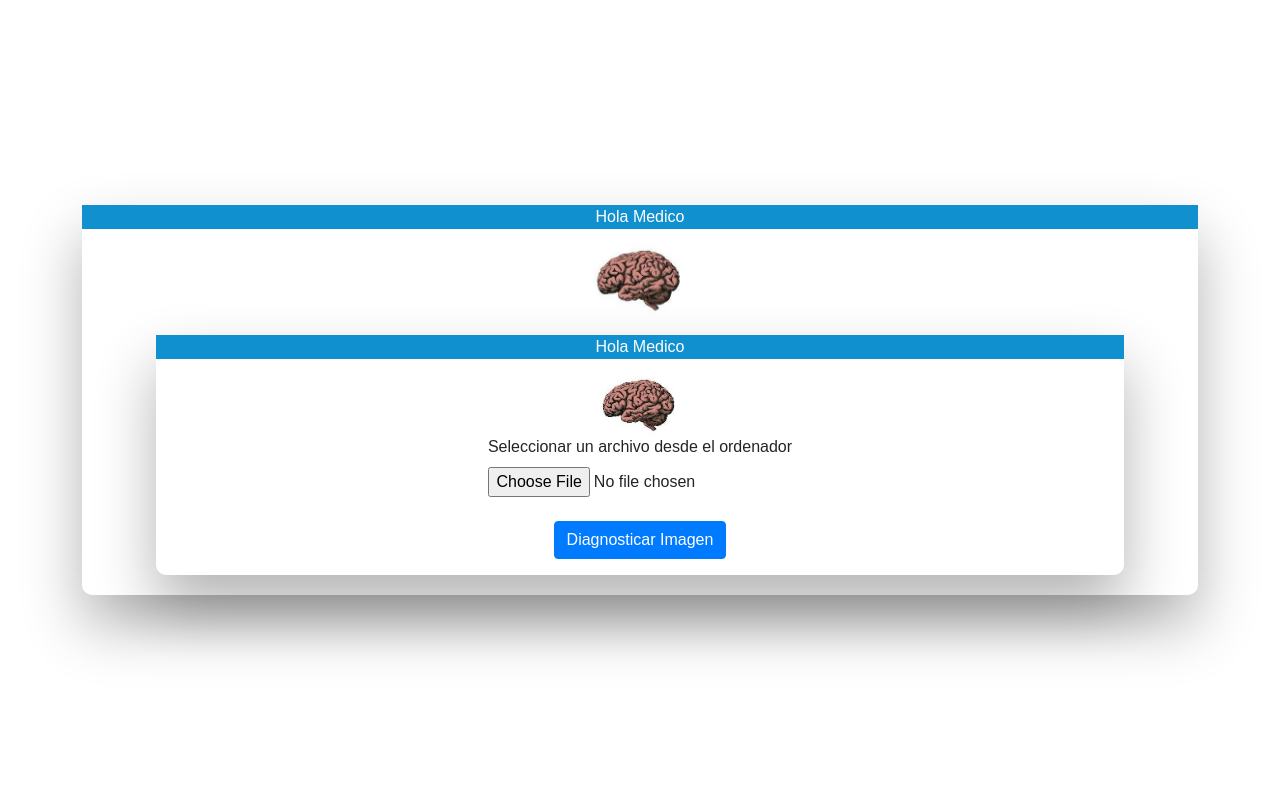
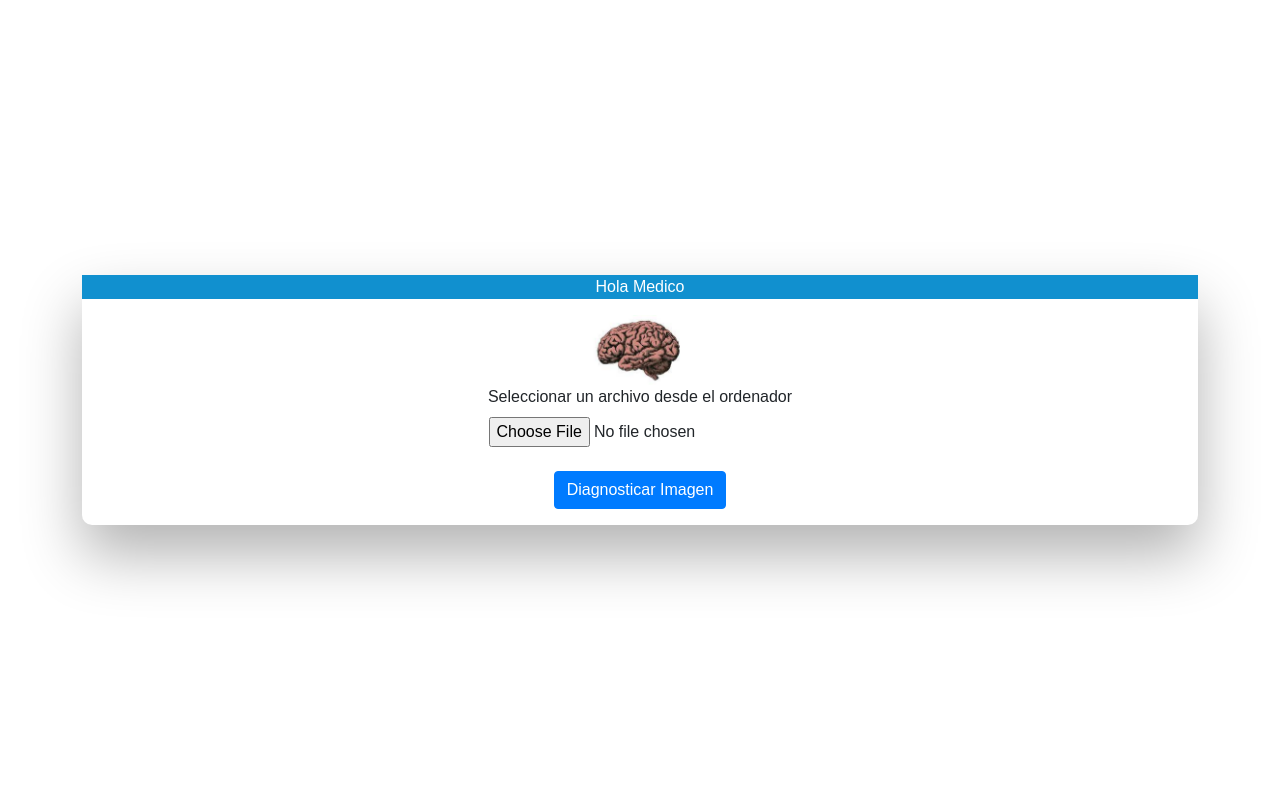
Before and after one commit to odarwin/Repo_Integradora, a Django app: page /cargarImagen in a window 1280 px wide. Run offline with Django 3.2, Linux system fonts and the light colour scheme; some libraries are stand-ins or nearby versions.

Commit message:
Mejorando template

```diff
--- a/templates/cargarImagen/cargarImagen.html
+++ b/templates/cargarImagen/cargarImagen.html
@@ -23,22 +23,6 @@
                 <!-- <img src="../../images/cerebro.png" id="icon" alt="User Icon" /> -->
                 <img src="{% static 'images/cerebro.png' %}" id="icon" alt="User Icon" />
             </div>
-
-            <div class="wrapper fadeInDown">
-                <div id="formContent">
-
-                    <div style="background-color:#1190cf ; color: white;">
-                        <p>Hola Medico</p>
-                    </div>
-                    <div class=" fadeIn first">
-                        <!-- <img src="../../images/cerebro.png" id="icon" alt="User Icon" /> -->
-                        <img src="{% static 'images/cerebro.png' %}" id="icon" alt="User Icon" />
-
-                    </div>
-
-
-                    <!-- Login Form -->
-
             <form>
                 <!-- <input type="text" id="login" class="fadeIn second" name="login" placeholder="login">
                 <input type="text" id="password" class="fadeIn third" name="login" placeholder="password">
```
Lines whose indentation alone changed are shown as unchanged.
